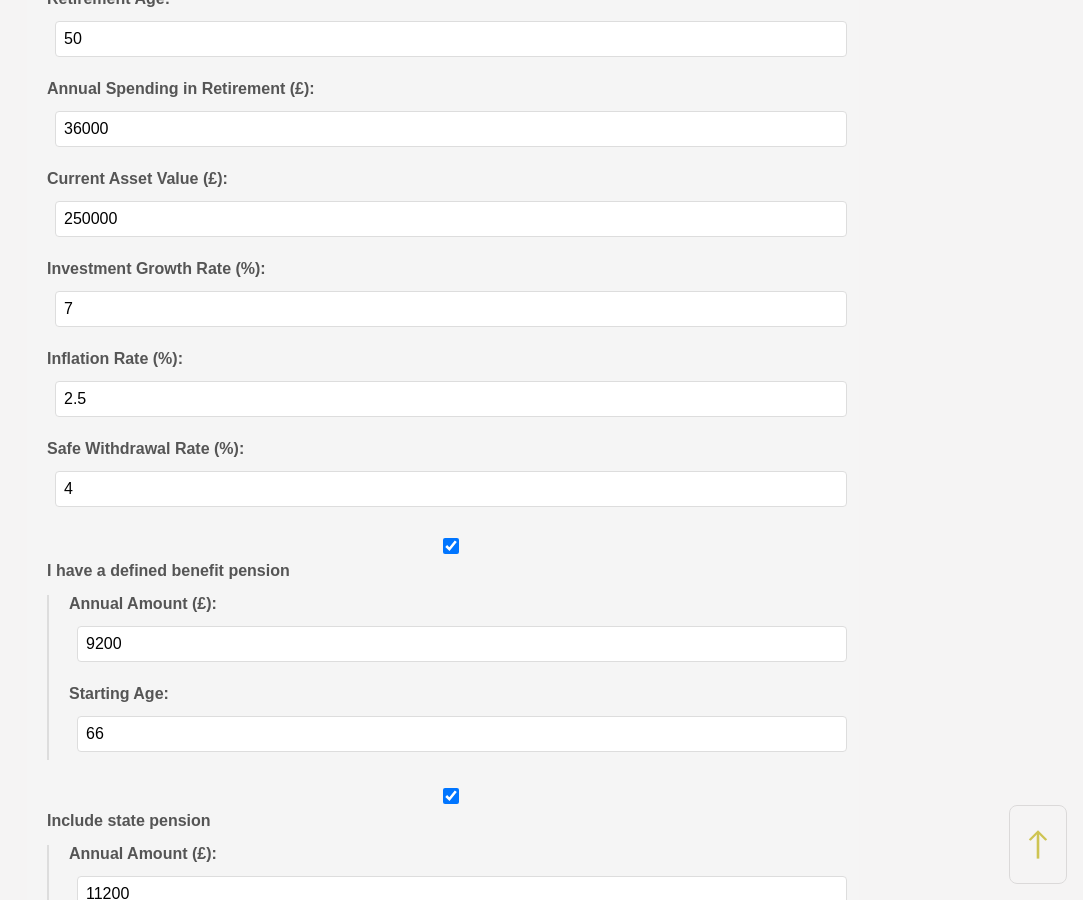
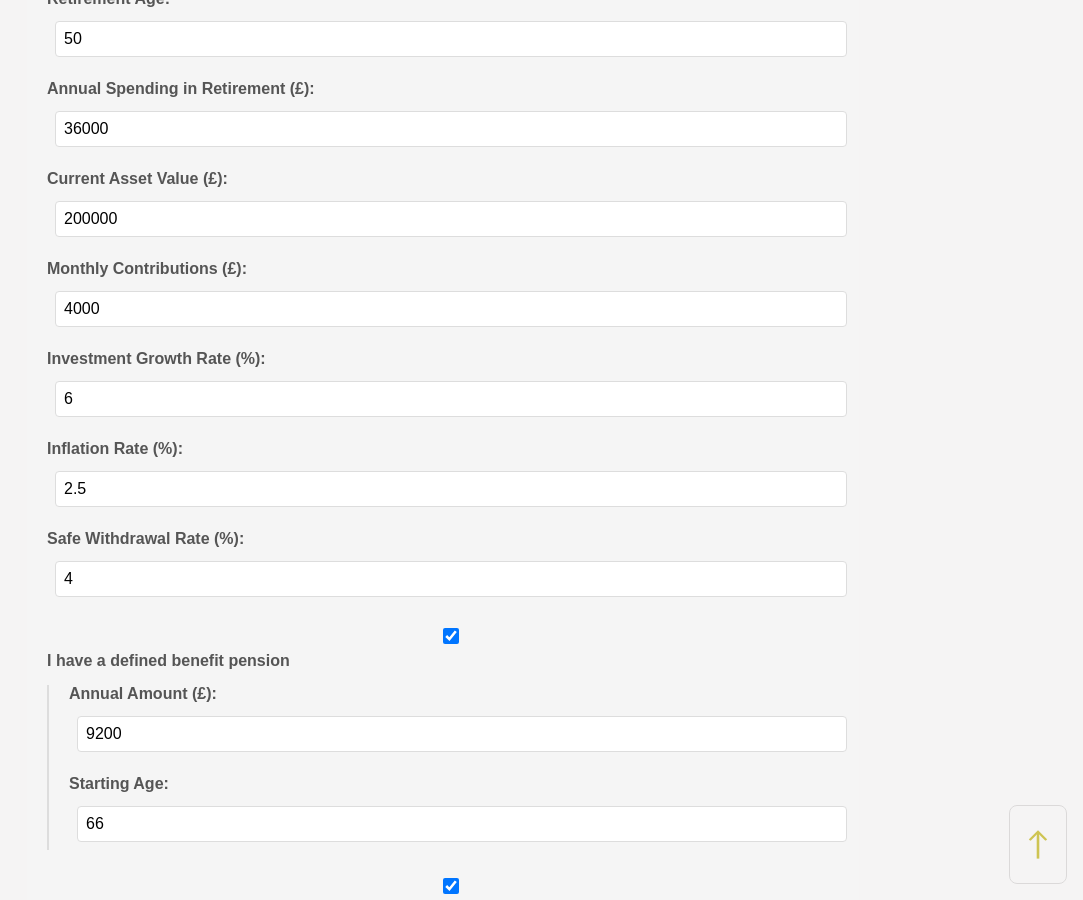
Before and after one commit to mat-0/Tools.TheChels.uk, a Jekyll site: the page built from _pages/fire.md, in a window 1280 px wide and 900 px high, scrolled down 408 px. Shown: the whole window, without its empty margins (197-1280 px from the left). Built offline with Jekyll 4.4.1, drawn with Linux system fonts in a browser that asks for light colours; some of the changed lines change nothing that is shown.

Commit message:
send
Signed-off-by: mat-0 <Github@thechels.uk>

```diff
--- a/_layouts/fire.html
+++ b/_layouts/fire.html
@@ -22,12 +22,17 @@
 
             <div class="form-group">
                 <label for="currentAssets">Current Asset Value (£):</label>
-                <input type="number" id="currentAssets" min="0" value="250000" required>
+                <input type="number" id="currentAssets" min="0" value="200000" required>
+            </div>
+
+            <div class="form-group">
+                <label for="monthlyContributions">Monthly Contributions (£):</label>
+                <input type="number" id="monthlyContributions" min="0" value="4000" required>
             </div>
 
             <div class="form-group">
                 <label for="growthRate">Investment Growth Rate (%):</label>
-                <input type="number" id="growthRate" min="0" max="20" step="0.1" value="7" required>
+                <input type="number" id="growthRate" min="0" max="20" step="0.1" value="6" required>
             </div>
 
             <div class="form-group">
@@ -182,6 +187,7 @@
             const retirementAge = parseInt(document.getElementById('retirementAge').value);
             const annualSpending = parseFloat(document.getElementById('annualSpending').value);
             const currentAssets = parseFloat(document.getElementById('currentAssets').value);
+            const monthlyContributions = parseFloat(document.getElementById('monthlyContributions').value);
             const growthRate = parseFloat(document.getElementById('growthRate').value) / 100;
             const inflationRate = parseFloat(document.getElementById('inflationRate').value) / 100;
             const withdrawalRate = parseFloat(document.getElementById('withdrawalRate').value) / 100;
@@ -206,6 +212,7 @@
                 retirementAge,
                 annualSpending,
                 currentAssets,
+                monthlyContributions,
                 growthRate,
                 inflationRate,
                 withdrawalRate,
@@ -225,7 +232,7 @@
             resultsContainer.scrollIntoView({ behavior: 'smooth' });
         });
 
-        function calculateRetirementProjection(currentAge, retirementAge, annualSpending, currentAssets, growthRate, inflationRate, withdrawalRate, hasDefinedBenefit, definedBenefitAmount, definedBenefitStartYear, hasStatePension, statePensionAmount, statePensionStartAge) {
+        function calculateRetirementProjection(currentAge, retirementAge, annualSpending, currentAssets, monthlyContributions, growthRate, inflationRate, withdrawalRate, hasDefinedBenefit, definedBenefitAmount, definedBenefitStartYear, hasStatePension, statePensionAmount, statePensionStartAge) {
             const maxAge = 100;
             const years = maxAge - currentAge + 1;
             const reducedSpendingAge = 75; // Age when spending becomes flat (ignoring inflation)
@@ -246,7 +253,7 @@
                     portfolioWithdrawalNeeded: 0,
                     totalIncome: 0
                 });
-                currentValue = currentValue * (1 + growthRate);
+                currentValue = currentValue * (1 + growthRate) + (monthlyContributions * 12);
             }
 
             // Withdrawal phase
@@ -257,17 +264,23 @@
 
                 // Calculate spending based on age
                 let inflationAdjustedSpending;
+                let totalDesiredSpending;
 
                 if (age < reducedSpendingAge) {
                     // Before age 75, normal inflation adjustment
                     inflationAdjustedSpending = annualSpending * Math.pow(1 + inflationRate, age - retirementAge);
+                    totalDesiredSpending = inflationAdjustedSpending;
                 } else {
-                    // After age 75, use flat amount equal to the original annualSpending
+                    // After age 75, flat spending plus pension benefits
                     inflationAdjustedSpending = annualSpending;
+                    // For ages 75+, we want total spending to be annualSpending + pension benefits
+                    totalDesiredSpending = annualSpending + dbIncome + spIncome;
                 }
 
                 // Calculate how much needs to be withdrawn from portfolio
-                const requiredFromPortfolio = Math.max(0, inflationAdjustedSpending - dbIncome - spIncome);
+                const requiredFromPortfolio = age < reducedSpendingAge ?
+                    Math.max(0, inflationAdjustedSpending - dbIncome - spIncome) :
+                    annualSpending; // After age 75, withdraw full annual spending regardless of pension income
 
                 // If funds were already exhausted in a previous year, skip calculation but keep the age in our data
                 if (fundsExhaustedAge !== null) {
@@ -280,6 +293,7 @@
                         definedBenefitIncome: dbIncome,
                         portfolioWithdrawalNeeded: 0,
                         totalIncome: dbIncome + spIncome,
+                        totalDesiredSpending: totalDesiredSpending,
                         spendingRequired: inflationAdjustedSpending,
                         isFlatSpending: age >= reducedSpendingAge,
                         fundsExhausted: true
@@ -301,6 +315,7 @@
                         definedBenefitIncome: dbIncome,
                         portfolioWithdrawalNeeded: currentValue, // Only what's left
                         totalIncome: dbIncome + spIncome + currentValue,
+                        totalDesiredSpending: totalDesiredSpending,
                         spendingRequired: inflationAdjustedSpending,
                         isFlatSpending: age >= reducedSpendingAge,
                         fundsExhausted: true
@@ -319,12 +334,13 @@
                     definedBenefitIncome: dbIncome,
                     portfolioWithdrawalNeeded: requiredFromPortfolio,
                     totalIncome: dbIncome + spIncome + requiredFromPortfolio,
+                    totalDesiredSpending: totalDesiredSpending,
                     spendingRequired: inflationAdjustedSpending,
                     isFlatSpending: age >= reducedSpendingAge
                 });
 
-                // Apply withdrawal and growth
-                currentValue = Math.max(0, (currentValue - requiredFromPortfolio) * (1 + growthRate));
+                // Apply withdrawal and growth - no monthly contributions during retirement
+                currentValue = Math.max(0, (currentValue - requiredFromPortfolio) * (1 + realGrowthRate));
             }
 
             // Calculate required nest egg accounting for flat spending in later years
@@ -507,25 +523,15 @@
             if (!incomeChartContainer) {
                 incomeChartContainer = document.createElement('div');
                 incomeChartContainer.id = 'incomeChartContainer';
-                incomeChartContainer.style.width = '100%';
-                incomeChartContainer.style.float = 'none';
+                incomeChartContainer.className = 'chart-container';
+                incomeChartContainer.style.height = '400px';
                 incomeChartContainer.style.marginTop = '30px';
-                incomeChartContainer.style.height = '400px';
 
                 const canvas = document.createElement('canvas');
                 canvas.id = 'incomeChart';
                 incomeChartContainer.appendChild(canvas);
 
-                document.querySelector('.chart-container').appendChild(incomeChartContainer);
-            } else {
-                incomeChartContainer.style.width = '100%';
-                incomeChartContainer.style.float = 'none';
-            }
-
-            // Create clearfix element - no longer needed with full width layout
-            let clearfix = document.querySelector('.chart-clearfix');
-            if (clearfix) {
-                clearfix.remove();
+                document.querySelector('.chart-container').parentNode.appendChild(incomeChartContainer);
             }
 
             // Create asset chart
```
